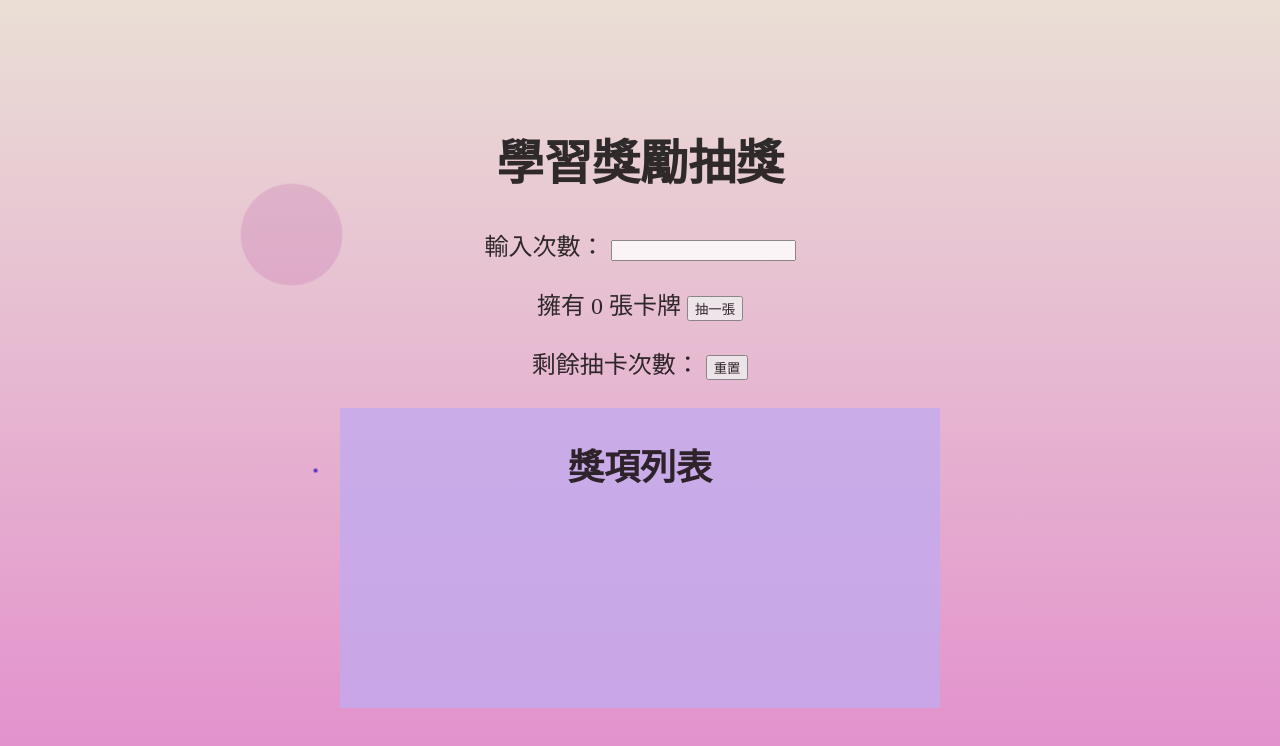
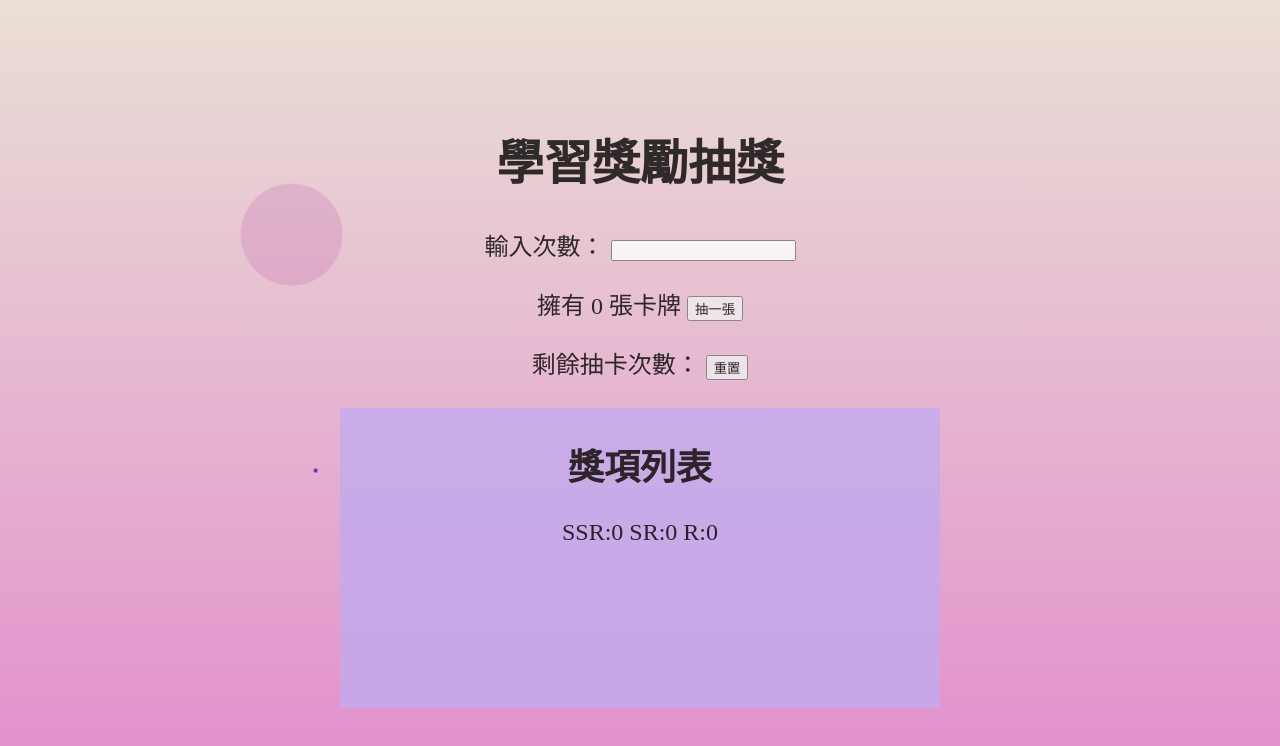
Before and after one commit to WGiligili/cards, a plain HTML site: page index.html in a window 1280 px wide. Drawn offline with Linux system fonts and the light colour scheme.

Commit message:
index.html

```diff
--- a/index.html
+++ b/index.html
@@ -33,13 +33,14 @@
             <h3 id="result"></h3>
         </div>
 
-
-
-
-
-
         <div class="center-list" id="prizeList">
             <h2>獎項列表</h2>
+            <p>
+                SSR:<span id="SSRcount">0</span>
+                SR:<span id="SRcount">0</span>
+                R:<span id="Rcount">0</span>
+            </p>
+
             <ul id="prizes">
                 <!-- 這裡將列出抽到的獎項 -->
             </ul>
```
